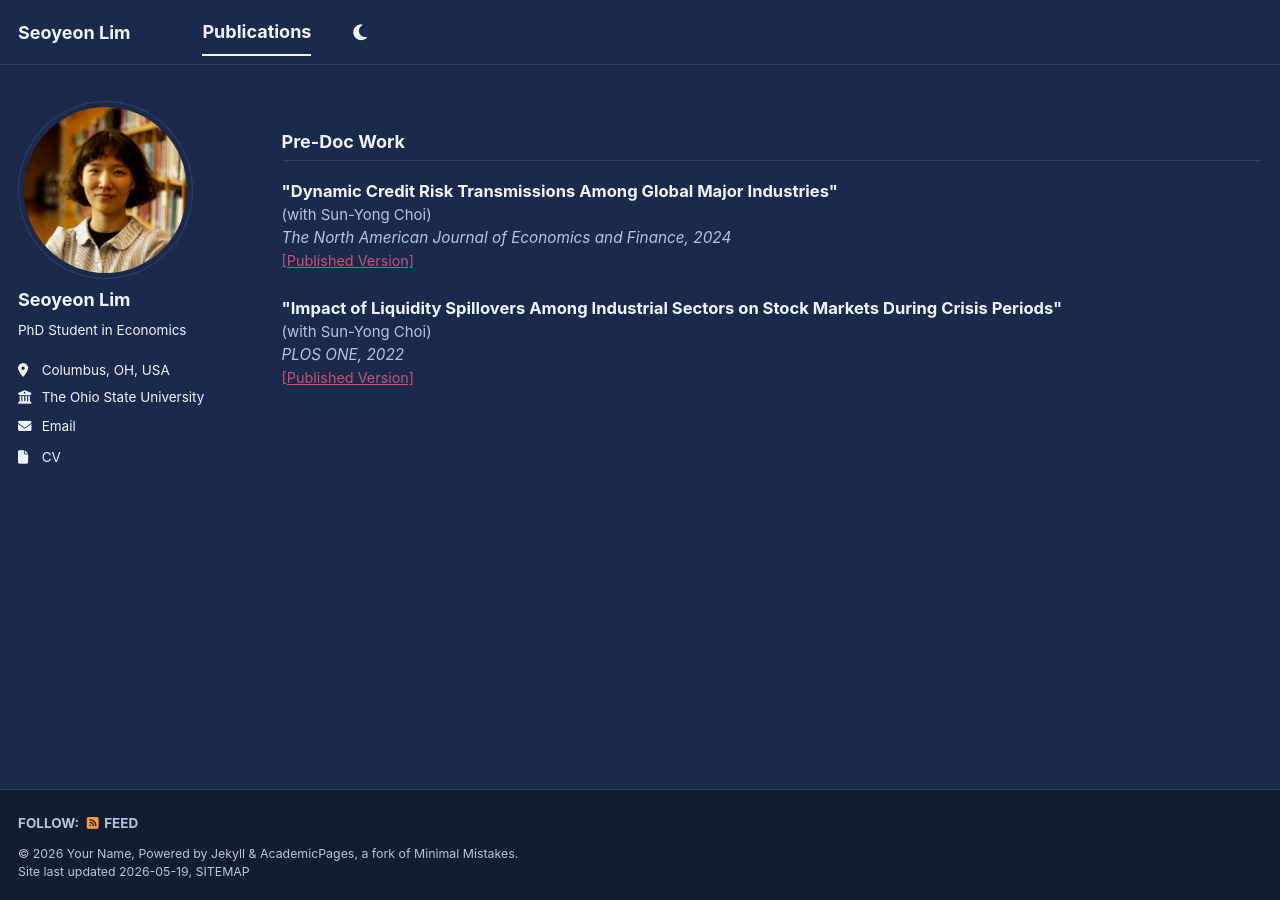
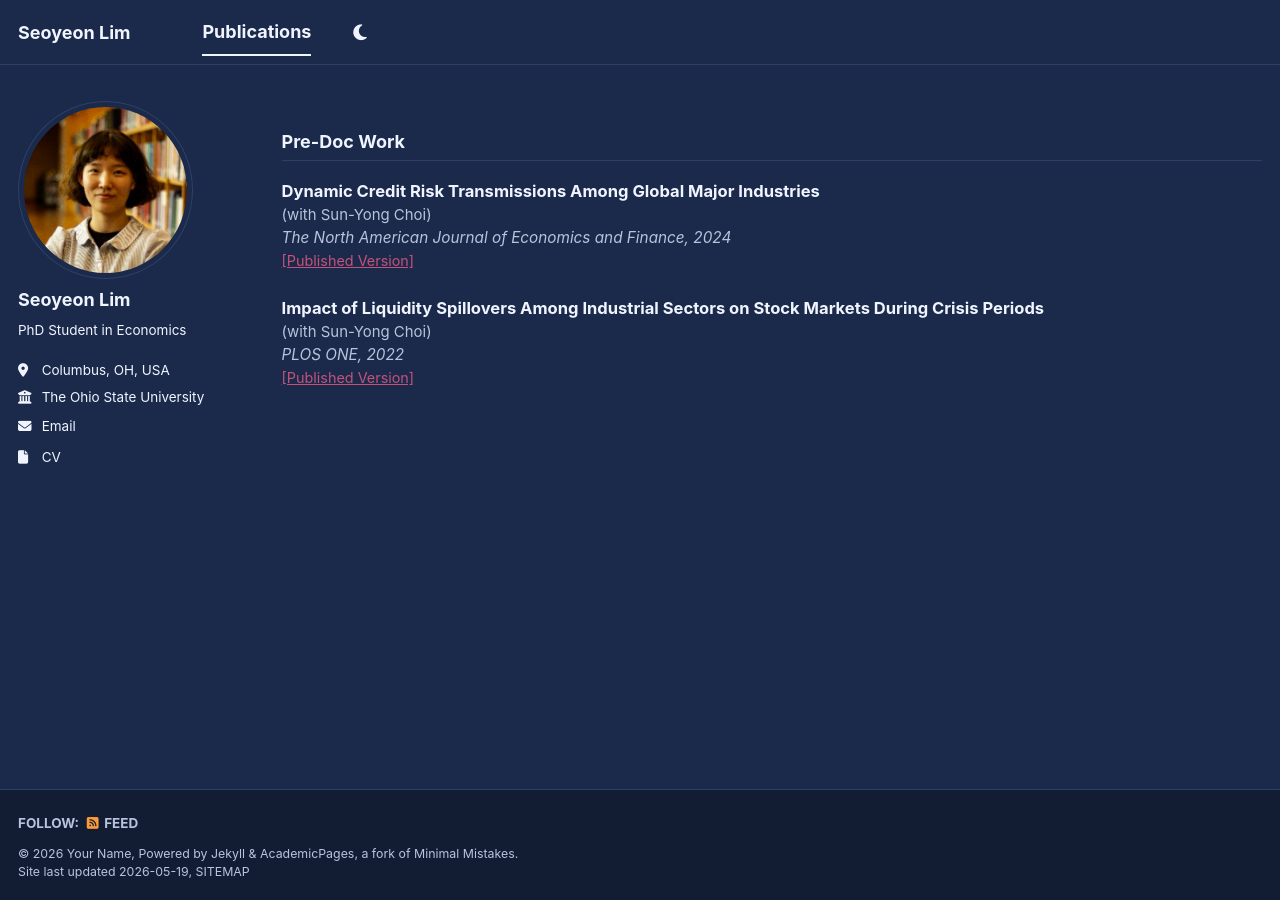
Before and after one commit to seoyeon-lim/academic.github.io, a Jekyll site: the page built from _pages/publications.md, in a window 1280 px wide. Built offline with Jekyll 4.4.1, drawn with Linux system fonts in a browser that asks for light colours; a script bundle is joined from its source files by our own code; library files that are not in the unit come from our copies.

Commit message:
Remove quotation marks from paper titles
Co-Authored-By: Claude Sonnet 4.6 <noreply@anthropic.com>

```diff
--- a/_pages/publications.md
+++ b/_pages/publications.md
@@ -18,14 +18,14 @@ author_profile: true
 <p class="pub-section">Pre-Doc Work</p>
 
 <div class="pub-entry">
-  <div class="pub-title">"Dynamic Credit Risk Transmissions Among Global Major Industries"</div>
+  <div class="pub-title">Dynamic Credit Risk Transmissions Among Global Major Industries</div>
   <div class="pub-authors">(with Sun-Yong Choi)</div>
   <div class="pub-venue">The North American Journal of Economics and Finance, 2024</div>
   <div class="pub-links"><a href="https://www.sciencedirect.com/science/article/pii/S1062940824001761">[Published Version]</a></div>
 </div>
 
 <div class="pub-entry">
-  <div class="pub-title">"Impact of Liquidity Spillovers Among Industrial Sectors on Stock Markets During Crisis Periods"</div>
+  <div class="pub-title">Impact of Liquidity Spillovers Among Industrial Sectors on Stock Markets During Crisis Periods</div>
   <div class="pub-authors">(with Sun-Yong Choi)</div>
   <div class="pub-venue">PLOS ONE, 2022</div>
   <div class="pub-links"><a href="https://doi.org/10.1371/journal.pone.0277261">[Published Version]</a></div>
```
